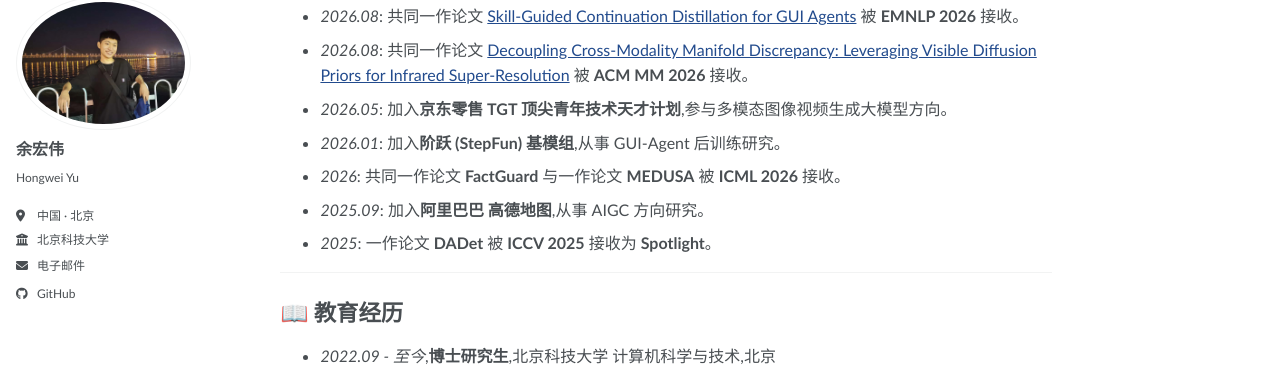
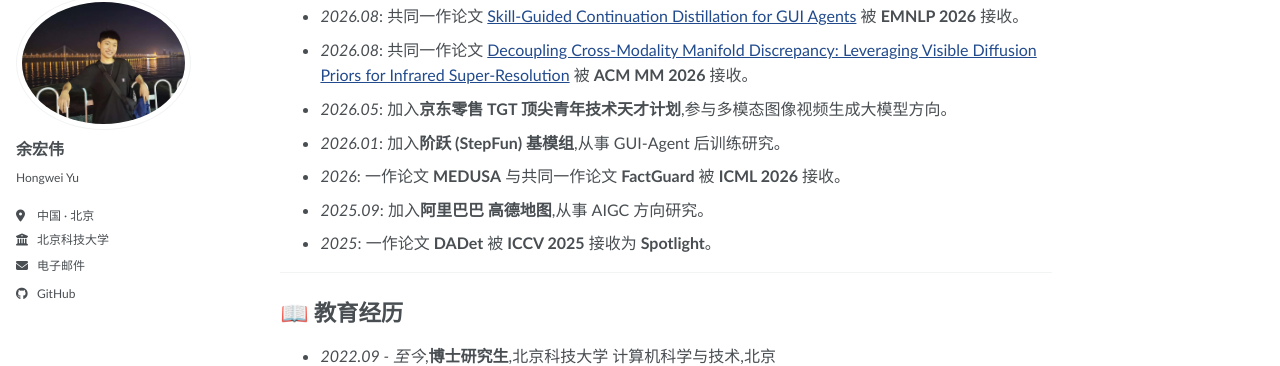
Before and after one commit to yuhongwei22/yuhongwei22.github.io, a Jekyll site: the page built from _pages/about.md, in a window 1280 px wide and 900 px high, scrolled down 429 px. Shown: the part 94-460 px from the top of the window. Built offline with Jekyll 4.4.1, drawn with Linux system fonts in a browser that asks for light colours; a style sheet for code colours, icons or effects is not loaded.

```diff
--- a/_pages/about.md
+++ b/_pages/about.md
@@ -29,7 +29,7 @@ redirect_from:
 - *2026.08*: 共同一作论文 [Decoupling Cross-Modality Manifold Discrepancy: Leveraging Visible Diffusion Priors for Infrared Super-Resolution](https://arxiv.org/abs/2607.21174) 被 **ACM MM 2026** 接收。
 - *2026.05*: 加入**京东零售 TGT 顶尖青年技术天才计划**,参与多模态图像视频生成大模型方向。
 - *2026.01*: 加入**阶跃 (StepFun) 基模组**,从事 GUI-Agent 后训练研究。
-- *2026*: 共同一作论文 **FactGuard** 与一作论文 **MEDUSA** 被 **ICML 2026** 接收。
+- *2026*: 一作论文 **MEDUSA** 与共同一作论文 **FactGuard** 被 **ICML 2026** 接收。
 - *2025.09*: 加入**阿里巴巴 高德地图**,从事 AIGC 方向研究。
 - *2025*: 一作论文 **DADet** 被 **ICCV 2025** 接收为 **Spotlight**。
 
```
